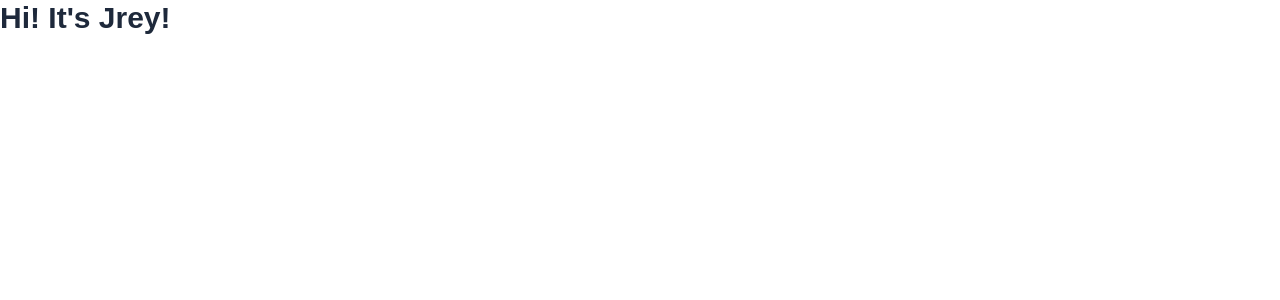
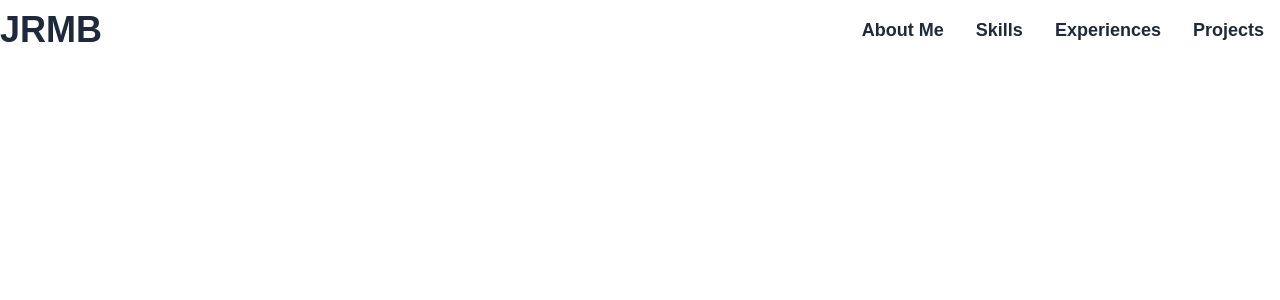
Before and after one commit to jreybaylen/web-profile, a Next.js app: page / in a window 1280 px wide. Shown: the top 300 px of the page. Built offline with nearby package versions, Linux system fonts and the light colour scheme; a web font is replaced by a local one.

Commit message:
Task: add page header

```diff
--- /dev/null
+++ b/src/components/Header.tsx
@@ -0,0 +1,37 @@
+import Link from 'next/link'
+
+export function Header (): JSX.Element {
+    return (
+        <header>
+            <nav className="container">
+                <ul className="header-list">
+                    <li className="mr-auto">
+                        <Link href="/" className="text-4xl font-bold">
+                            JRMB
+                        </Link>
+                    </li>
+                    <li>
+                        <Link href="#about-me">
+                            About Me
+                        </Link>
+                    </li>
+                    <li>
+                        <Link href="#skills">
+                            Skills
+                        </Link>
+                    </li>
+                    <li>
+                        <Link href="#experiences">
+                            Experiences
+                        </Link>
+                    </li>
+                    <li>
+                        <Link href="#projects">
+                            Projects
+                        </Link>
+                    </li>
+                </ul>
+            </nav>
+        </header>
+    )
+}
--- a/src/pages/index.tsx
+++ b/src/pages/index.tsx
@@ -1,11 +1,24 @@
+import Head from 'next/head'
+
+import { Header } from '@components/Header'
+
 type HomeProps = {
 	fonts: string
 }
 
 export default function Home (PROPS: HomeProps): JSX.Element {
 	return (
-		<main className={ PROPS.fonts }>
-			<h1 className="text-3xl">Hi! It&apos;s Jrey!</h1>
-		</main>
+		<>
+			<Head>
+				<title>Jrey&apos;s Web Profile</title>
+				<meta
+					name="description"
+					content="A Software Engineer focused on web and mobile using the latest technologies such as React, React Native, Ionic, and Capacitor"
+				/>
+			</Head>
+			<main className={ PROPS.fonts }>
+				<Header />
+			</main>
+		</>
 	)
 }
--- a/src/styles/globals.css
+++ b/src/styles/globals.css
@@ -11,3 +11,16 @@ strong {
 * {
     @apply font-fira-sans font-normal text-slate-800;
 }
+
+.container {
+    @apply max-w-7xl mx-auto;
+}
+
+.header-list {
+    @apply flex flex-row items-center;
+}
+
+.header-list li:not(:first-of-type) a {
+    @apply p-4 font-semibold block duration-200 text-lg;
+    @apply hover:underline;
+}
--- a/tsconfig.json
+++ b/tsconfig.json
@@ -16,8 +16,9 @@
     "incremental": true,
     "baseUrl": ".",
     "paths": {
-      "@styles/*": ["./src/styles/*"],
-      "@pages/*": ["./src/pages/*"]
+      "@components/*": ["./src/components/*"],
+      "@pages/*": ["./src/pages/*"],
+      "@styles/*": ["./src/styles/*"]
     }
   },
   "include": ["next-env.d.ts", "**/*.ts", "**/*.tsx"],
```
